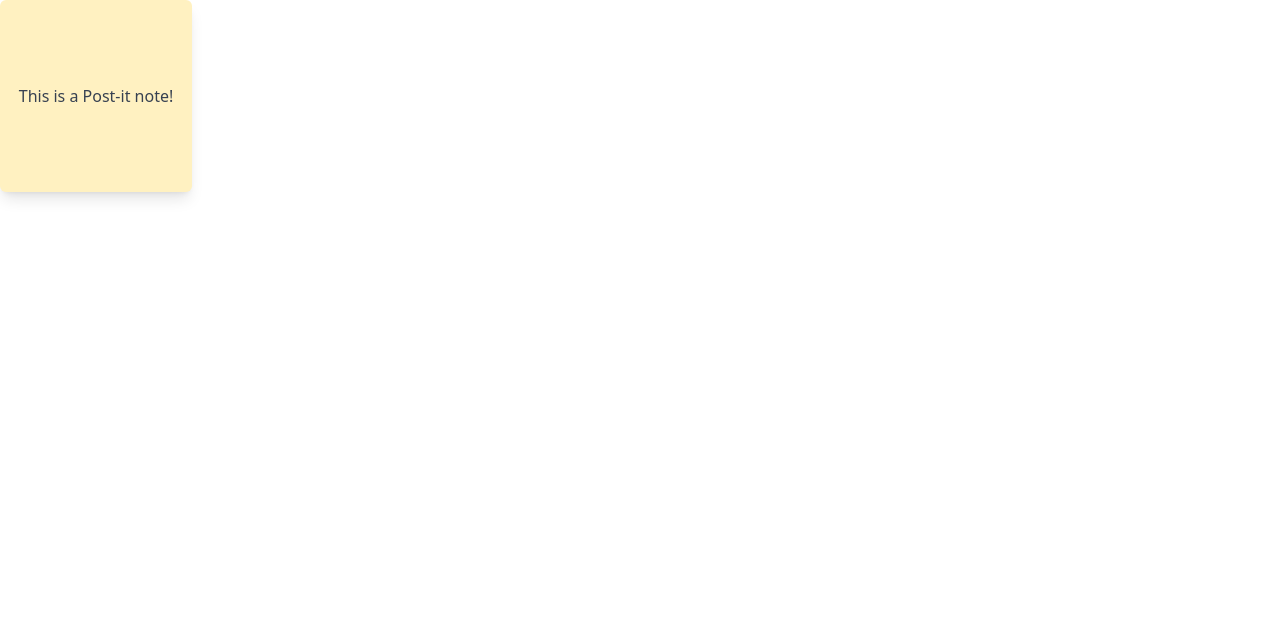
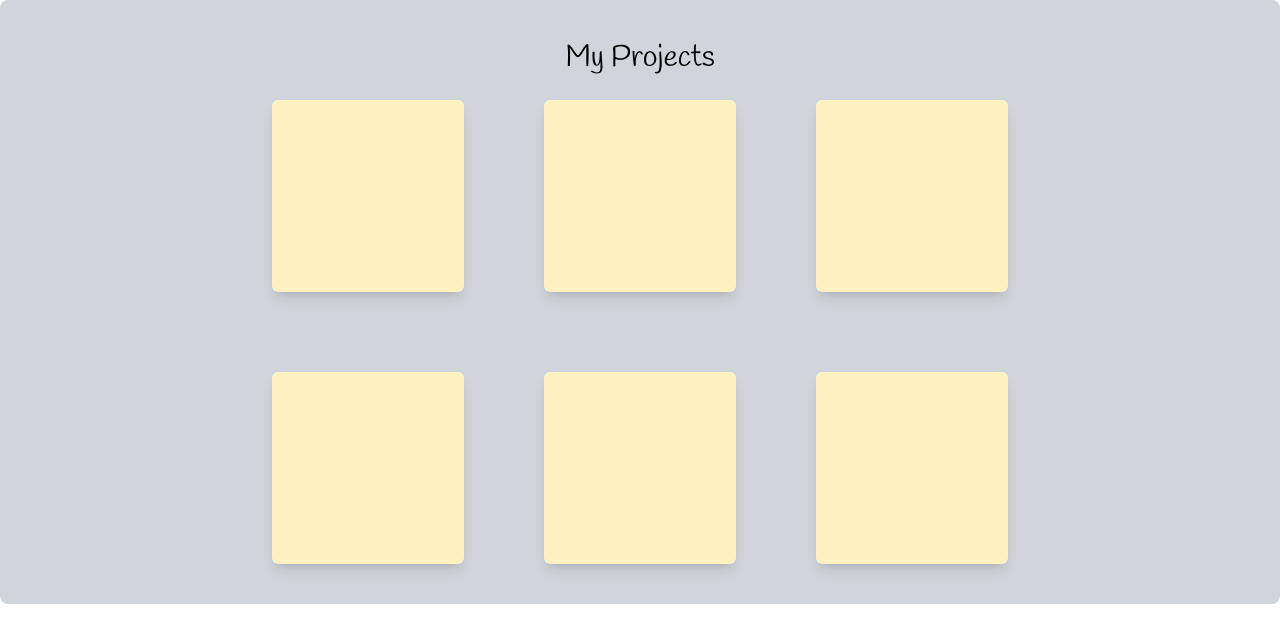
Before and after one commit to zam-cv/creass, a React (Vite) app in the folder app/: page /MyProjects in a window 1280 px wide. Shown: the top 642 px of the page. Built offline with nearby package versions, Linux system fonts and the light colour scheme.

Commit message:
popupo my Projects

```diff
--- a/app/src/components/PostIt.tsx
+++ b/app/src/components/PostIt.tsx
@@ -3,7 +3,7 @@ import React from "react";
 const PostIt: React.FC = () => {
   return (
     <div className="bg-postIt w-48 h-48 rounded-md shadow-lg p-4 flex items-center justify-center">
-      <p className="text-gray-700 text-center">This is a Post-it note!</p>
+      {/* <p className="text-gray-700 text-center">This is a Post-it note!</p> */}
     </div>
   );
 };
--- a/app/src/pages/Home.tsx
+++ b/app/src/pages/Home.tsx
@@ -1,21 +1,40 @@
-import { Settings, LayoutGrid } from 'lucide-react';
+import { useState } from "react";
+import { Settings, LayoutGrid } from "lucide-react";
+import MyProjects from "./MyProjects";
 
 export default function Home() {
+  const [isModalOpen, setIsModalOpen] = useState(false);
+
+  const handleOpenModal = () => {
+    setIsModalOpen(true);
+  };
+
+  const handleCloseModal = () => {
+    setIsModalOpen(false);
+  };
+
   return (
     <div>
       <header>
-                <div className='flex justify-between'>
-                    <div className='order-first pl-5 pt-3 '>
-                        <LayoutGrid size={35} />
+        <div className="flex justify-between">
+          <div className="order-first pl-5 pt-3">
+            <LayoutGrid
+              size={35}
+              onClick={handleOpenModal}
+              className="cursor-pointer"
+            />
           </div>
-                    <div className='order-last pr-5 pt-3'>
-                        <Settings size={35}/>
+          <div className="order-last pr-5 pt-3">
+            <Settings size={35} />
           </div>
         </div>
       </header>
-            <body>
-
-            </body>
+      <body></body>
+      {isModalOpen && (
+        <div className="fixed inset-0 bg-black bg-opacity-50 flex justify-center items-center z-50">
+          <MyProjects />
         </div>
-    )
+      )}
+    </div>
+  );
 }
--- a/app/src/pages/MyProjects.tsx
+++ b/app/src/pages/MyProjects.tsx
@@ -2,8 +2,18 @@ import PostIt from "../components/PostIt";
 
 function MyProjects() {
   return (
-    <div>
-      <PostIt />
+    <div className="flex justify-center items-center min-h-auto bg-gray-300 p-10 rounded-lg">
+      <div>
+        <h1 className="text-center text-3xl font-handlee mb-6">My Projects</h1>
+        <div className="grid grid-cols-3 gap-20">
+          <PostIt />
+          <PostIt />
+          <PostIt />
+          <PostIt />
+          <PostIt />
+          <PostIt />
+        </div>
+      </div>
     </div>
   );
 }
```
Lines whose indentation alone changed are shown as unchanged.
